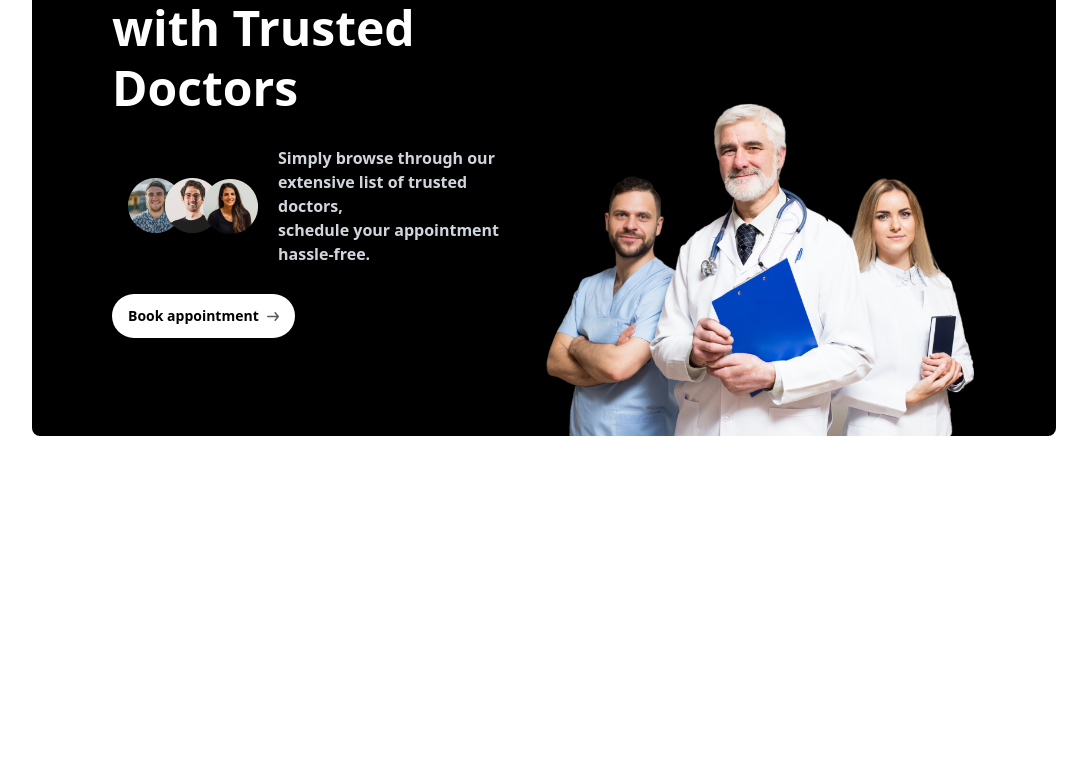
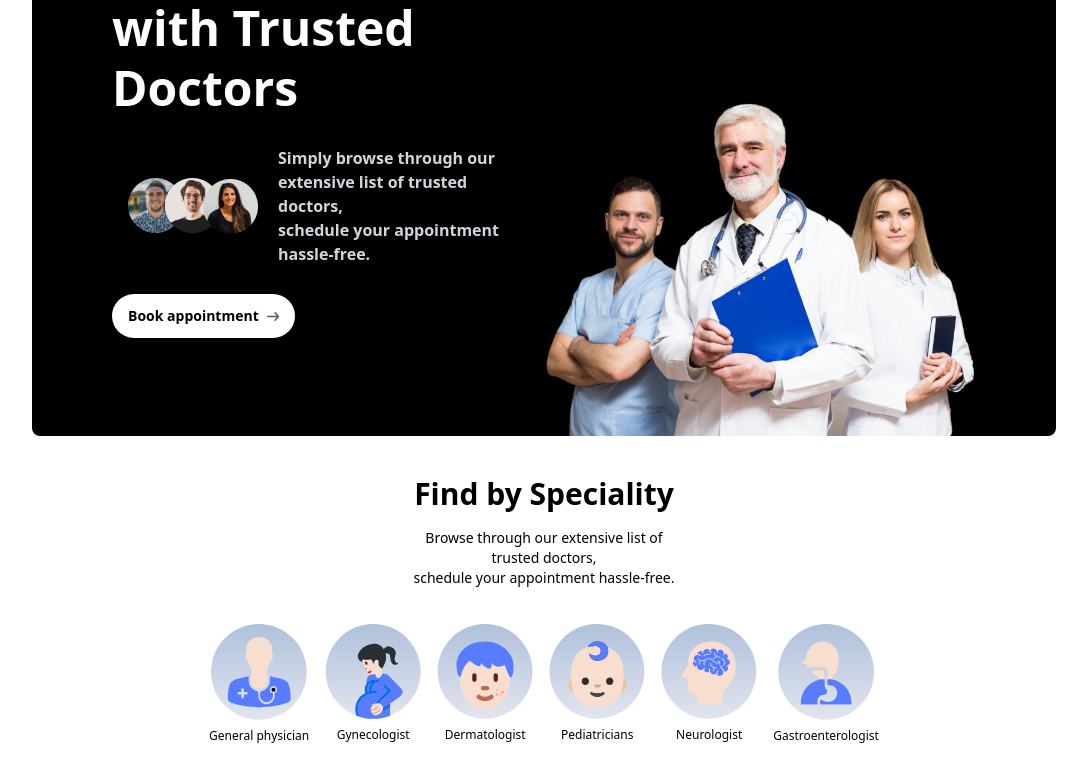
Before and after one commit to iamarshalrejith/Healio, a React (Vite) app in the folder frontend/: page / in a window 1280 px wide. Shown: the part 351-1132 px from the top of the page, without its empty margins (96-1183 px from the left). Before the commit the page ends 817 px from the top, so only its background shows below. Built offline with nearby package versions, Linux system fonts and the light colour scheme.

Commit message:
Added SpecialityMenu

```diff
--- /dev/null
+++ b/frontend/src/components/SpecialityMenu.jsx
@@ -0,0 +1,29 @@
+import React from 'react'
+import { specialityData } from '../assets/assets'
+import { Link } from 'react-router-dom'
+const SpecialityMenu = () => {
+  return (
+    <div id='speciality' className='flex flex-col items-center justify-center gap-4 px-6 md:px-10 lg:px-20 py-10 m-auto'>
+        <h1 className='font-semibold text-3xl' >
+            Find by Speciality
+        </h1>
+        <p className='text-center text-sm sm:w-1/3 mx-auto'>
+            Browse through our extensive list of trusted doctors, <br className='hidden sm:block'/>schedule your appointment hassle-free.
+        </p>
+        <div className='flex sm:justify-center gap-4 pt-5 w-full overflow-scroll'>
+            {
+                specialityData.map((item,index)=>{
+                    return (
+                        <Link onClick={()=>scrollTo(0,0)} className='flex flex-col items-center text-xs cursor-pointer flex-shrink-0 hover:translate-y-[-10px] transition-all duration-500' to={`/doctors/${item.speciality}`} key={index}>
+                            <img className="w-16 sm:w-24 mb-2" src={item.image} alt="speciality" />
+                            <p>{item.speciality}</p>
+                        </Link>
+                    )
+                })
+            }
+        </div>
+    </div>
+  )
+}
+
+export default SpecialityMenu
--- a/frontend/src/index.css
+++ b/frontend/src/index.css
@@ -5,3 +5,7 @@
 @theme {
   --font-pacifico: "Pacifico", system-ui, sans-serif;
 }
+
+::-webkit-scrollbar {
+  @apply hidden;
+}
--- a/frontend/src/pages/Home.jsx
+++ b/frontend/src/pages/Home.jsx
@@ -1,10 +1,12 @@
 import React from 'react'
 import Header from '../components/Header'
+import SpecialityMenu from '../components/SpecialityMenu'
 
 const Home = () => {
   return (
     <>
     <Header />
+    <SpecialityMenu />
     </>
   )
 }
```
